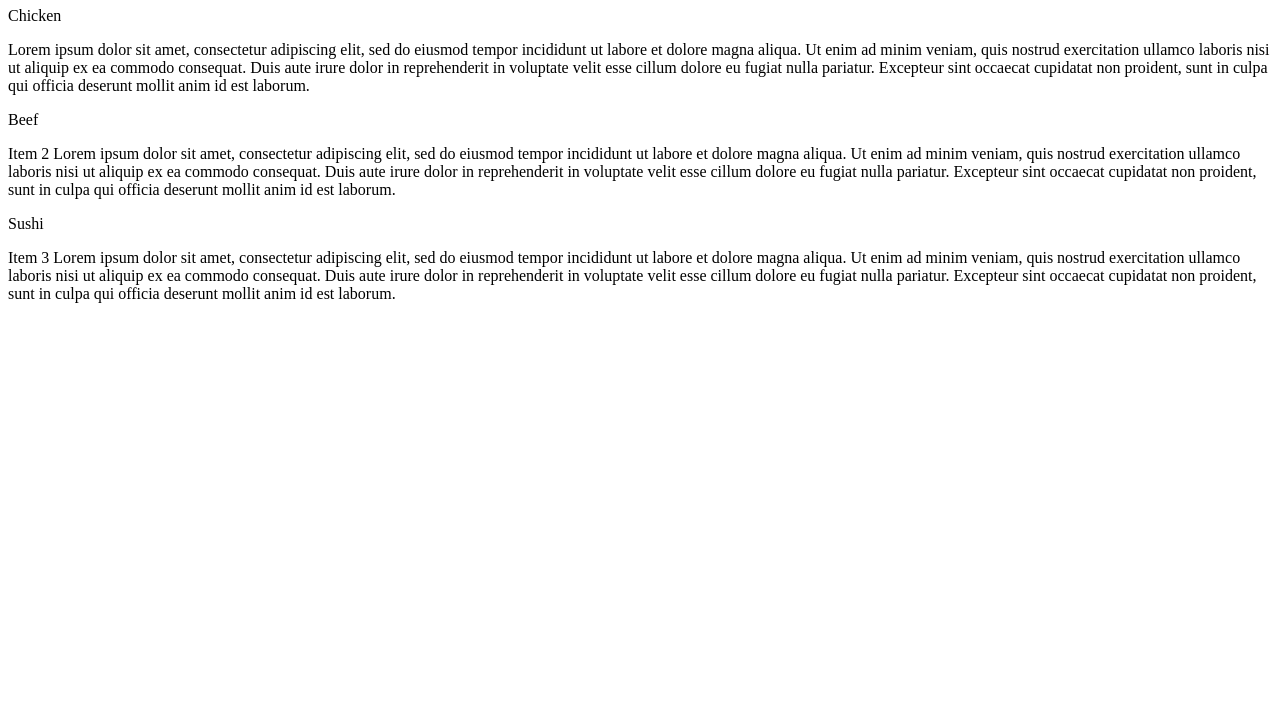
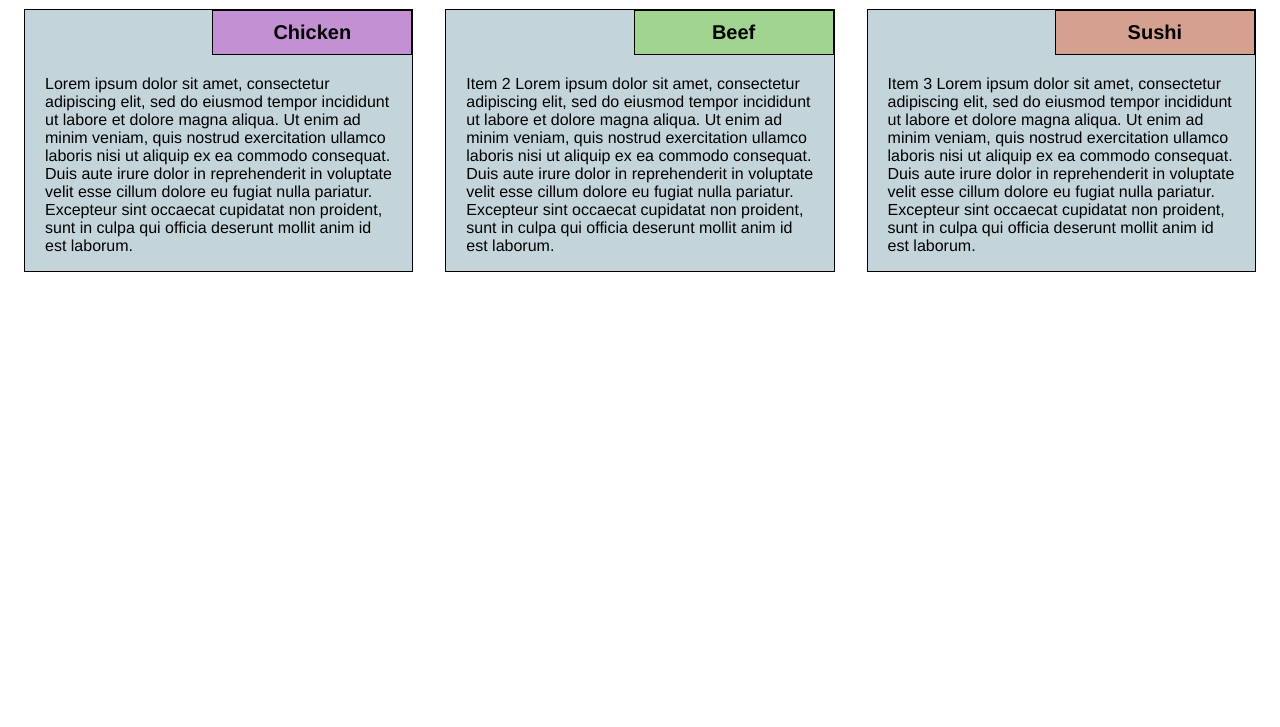
Before and after one commit to VenturingVenturer/Coursera-HTML-CSS-JScript, a plain HTML site: page module2-solution/index.html in a window 1280 px wide. Shown: the part 73-800 px from the top of the page. Drawn offline with Linux system fonts and the light colour scheme.

Commit message:
Fixed typo in stylesheet name
Fixed typo in the stylesheet name

```diff
--- a/module2-solution/index.html
+++ b/module2-solution/index.html
@@ -4,7 +4,7 @@
 <meta charset="utf-8">
 <meta name="viewport" content="width=device-width, initial-scale=1">
 <title>Responsive Layout</title>
-<link rel="stylesheet" type="text/css" href="css/mystyle.css">
+<link rel="stylesheet" type="text/css" href="css/mystyles.css">
 <style>
 
 </style>
```
